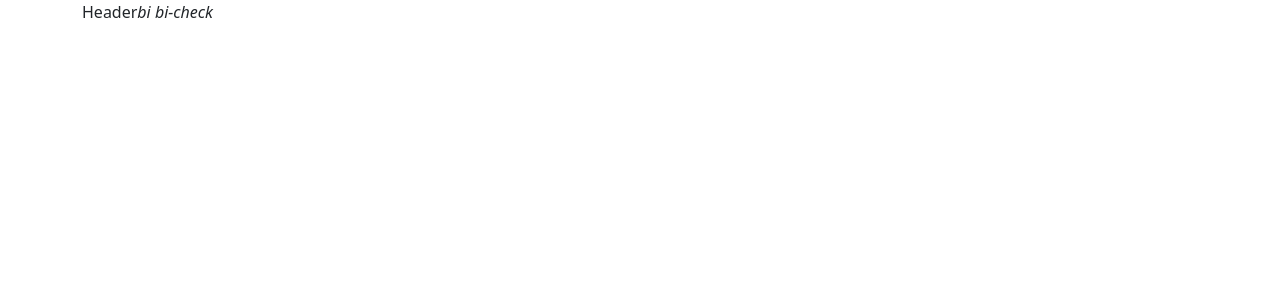
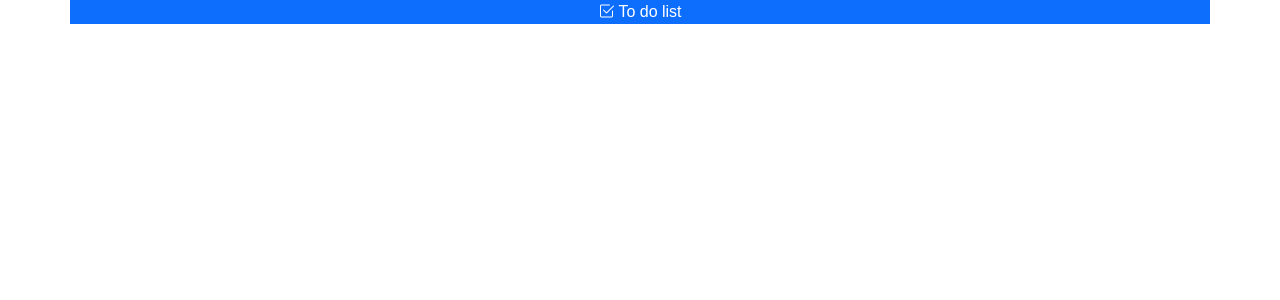
Before and after one commit to mmjafet/segunda_practica_react, a React (Vite) app: page / in a window 1280 px wide. Shown: the top 300 px of the page. Built offline with nearby package versions, Linux system fonts and the light colour scheme.

Commit message:
update Header styling and layout; add global CSS reset

```diff
--- a/index.html
+++ b/index.html
@@ -6,7 +6,7 @@
     <title>react_one</title>
   </head>
   <body>
-    <div id="root"  class="container d-flex justify-content-center"></div>
+    <div id="root"  class="container d-flex p-0 justify-content-center flex-column aling-items-center"></div>
     <script type="module" src="/src/main.jsx"></script>
   </body>
 </html>
--- a/src/Header/index.jsx
+++ b/src/Header/index.jsx
@@ -3,8 +3,8 @@ import React from 'react'
 
 const Header = () => {
   return (
-    <div className='col-12'>Header
-    <i>bi bi-check</i>
+    <div className='col-12 text-center bg-primary text-white'>
+    <i className='bi bi-check2-square me-1'></i>To do list
     </div>
   )
 }
--- /dev/null
+++ b/src/index.css
@@ -0,0 +1,5 @@
+*{
+    margin: 0;
+    padding: 0;
+    font-family: sans-serif;
+}
--- a/src/main.jsx
+++ b/src/main.jsx
@@ -4,6 +4,7 @@ import App from './App.jsx'
 import 'bootstrap/dist/css/bootstrap.min.css'
 import 'bootstrap/dist/js/bootstrap.min.js'
 import 'bootstrap-icons/font/bootstrap-icons.css'
+import './index.css'
 
 createRoot(document.getElementById('root')).render(
   <StrictMode>
```
